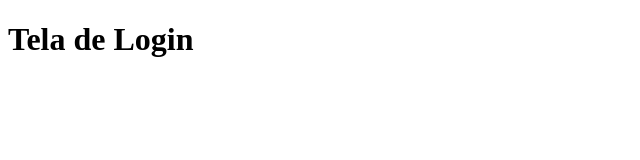
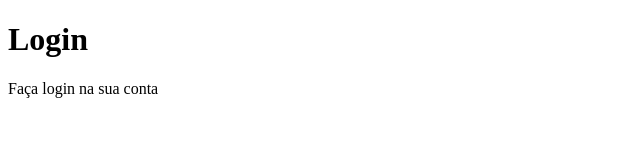
Before and after one commit to joaomxrques/Tela-de-Login, a plain HTML site: page index.html in a window 1280 px wide. Shown: the whole page, without its empty margins (0-640 px from the left). Drawn offline with Linux system fonts and the light colour scheme.

Commit message:
Versão 3 - Titulo e Subtitulo

```diff
--- a/index.html
+++ b/index.html
@@ -1,14 +1,21 @@
 <!DOCTYPE html>
 <html lang="en">
+
 <head>
   <meta charset="UTF-8">
   <meta name="viewport" content="width=device-width, initial-scale=1.0">
   <title>Tela de Login</title>
+  <style>
+
+  </style>
 </head>
+
 <body>
-  <h1>Tela de Login</h1>
-  <div id="login">
+  <div class="container">
+     <div class="titulo"><h1>Login</h1></div>
+     <div class="subtitulo">Faça login na sua conta</div>
 
   </div>
 </body>
+
 </html>
```
